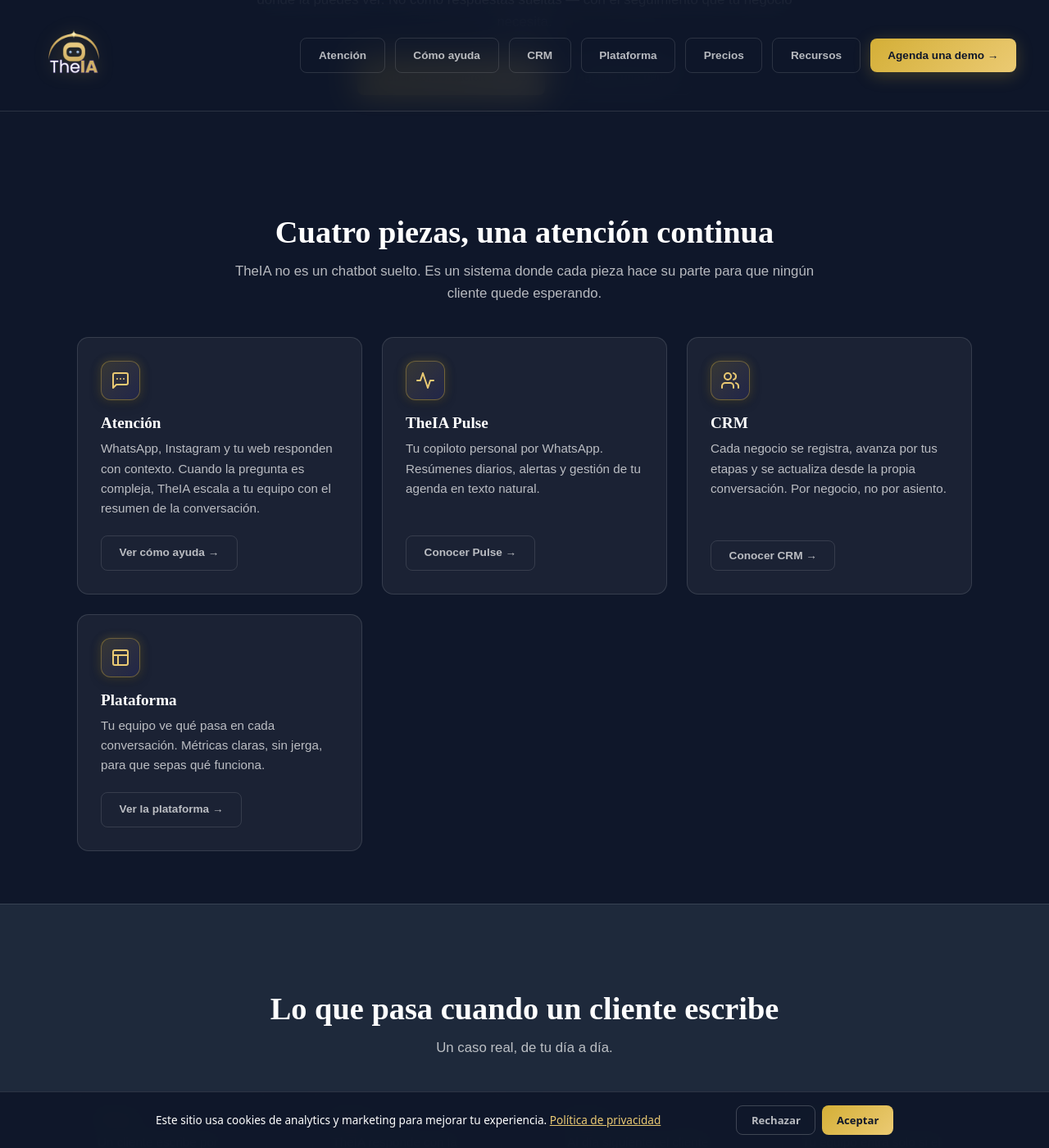
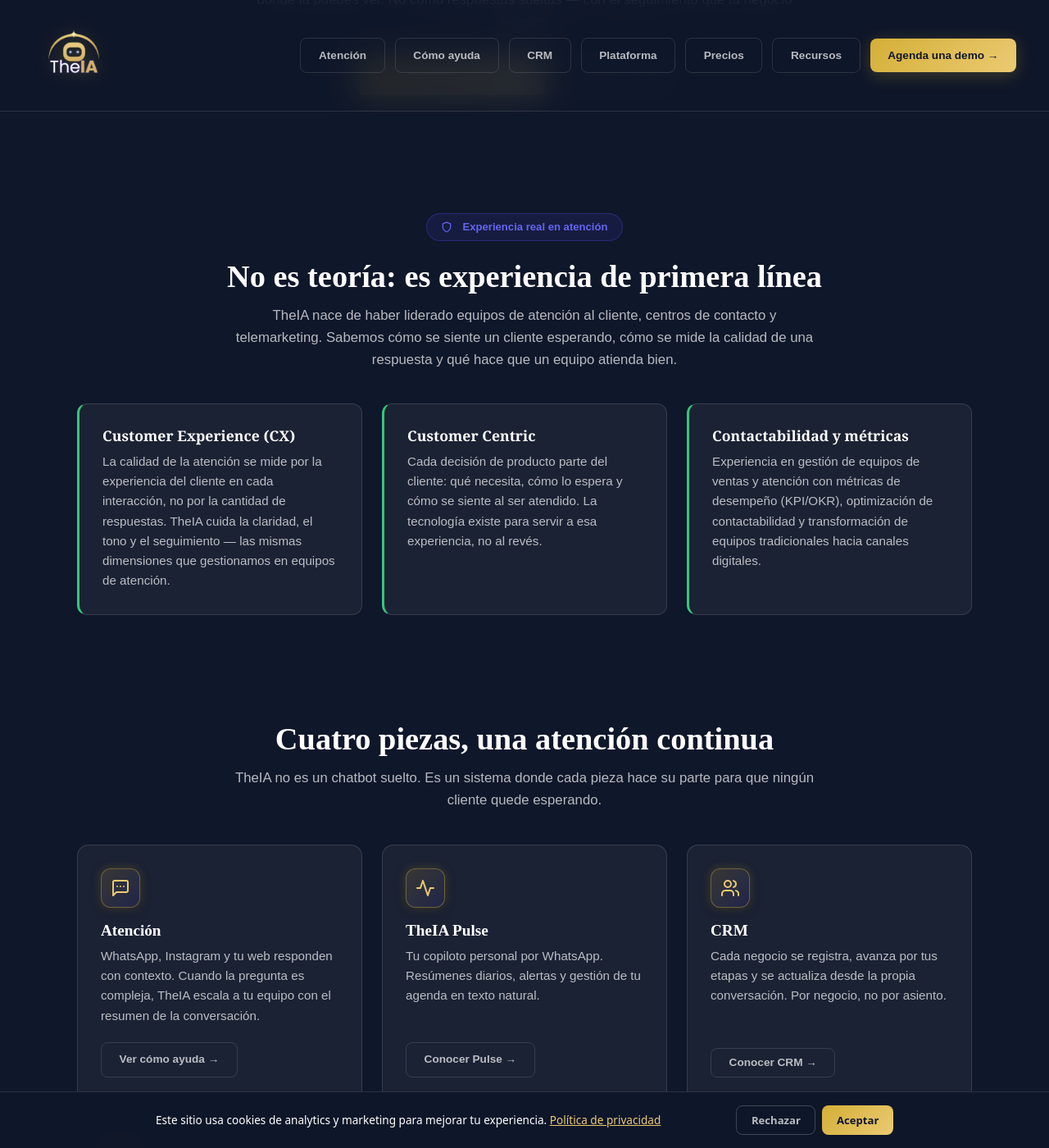
Before and after one commit to rodmera/theia-landing, a Jekyll site: the page atencion-cliente.html, which Jekyll copies as it is, in a window 1280 px wide and 1400 px high, scrolled down 470 px. Shown: the whole window at 82% size. Built offline with Jekyll 4.4.1, drawn with Linux system fonts in a browser that asks for light colours; a script that is not in the unit is left out.

Commit message:
feat(nosotros): experiencia real en atención de primera línea y +20 años
- atencion-cliente.html: nueva sección 'Experiencia en atención' (CX, customer centric, contactabilidad y métricas) con tarjetas quien-card
- nosotros.html: meta description y copy actualizados de +15 a +20 años, con párrafo de experiencia en primera línea de la atención

```diff
--- a/atencion-cliente.html
+++ b/atencion-cliente.html
@@ -483,6 +483,8 @@
     .quien-card h4 {
       font-size: 1.1rem;
       margin-bottom: 0.5rem;
+      font-family: 'Merriweather', Georgia, serif;
+      font-weight: 700;
     }
 
     .quien-card p {
@@ -716,6 +718,35 @@
     </div>
   </section>
 
+  <!-- Experiencia en atención -->
+  <section>
+    <div class="container">
+      <div style="display: flex; justify-content: center;">
+        <div class="dash-badge reveal">
+          <svg xmlns="http://www.w3.org/2000/svg" width="14" height="14" viewBox="0 0 24 24" fill="none" stroke="currentColor" stroke-width="2" stroke-linecap="round" stroke-linejoin="round" style="margin-right: 4px; vertical-align: middle;"><path d="M12 22s8-4 8-10V5l-8-3-8 3v7c0 6 8 10 8 10z"/></svg>
+          Experiencia real en atención
+        </div>
+      </div>
+      <h2 class="section-title reveal">No es teoría: es experiencia de primera línea</h2>
+      <p class="section-sub reveal">TheIA nace de haber liderado equipos de atención al cliente, centros de contacto y telemarketing. Sabemos cómo se siente un cliente esperando, cómo se mide la calidad de una respuesta y qué hace que un equipo atienda bien.</p>
+
+      <div class="quien-grid">
+        <div class="quien-card si reveal">
+          <h4>Customer Experience (CX)</h4>
+          <p>La calidad de la atención se mide por la experiencia del cliente en cada interacción, no por la cantidad de respuestas. TheIA cuida la claridad, el tono y el seguimiento — las mismas dimensiones que gestionamos en equipos de atención.</p>
+        </div>
+        <div class="quien-card si reveal">
+          <h4>Customer Centric</h4>
+          <p>Cada decisión de producto parte del cliente: qué necesita, cómo lo espera y cómo se siente al ser atendido. La tecnología existe para servir a esa experiencia, no al revés.</p>
+        </div>
+        <div class="quien-card si reveal">
+          <h4>Contactabilidad y métricas</h4>
+          <p>Experiencia en gestión de equipos de ventas y atención con métricas de desempeño (KPI/OKR), optimización de contactabilidad y transformación de equipos tradicionales hacia canales digitales.</p>
+        </div>
+      </div>
+    </div>
+  </section>
+
   <!-- Piezas -->
   <section>
     <div class="container">
```
Also changed, not shown: nosotros.html (+5 -4 lines).
